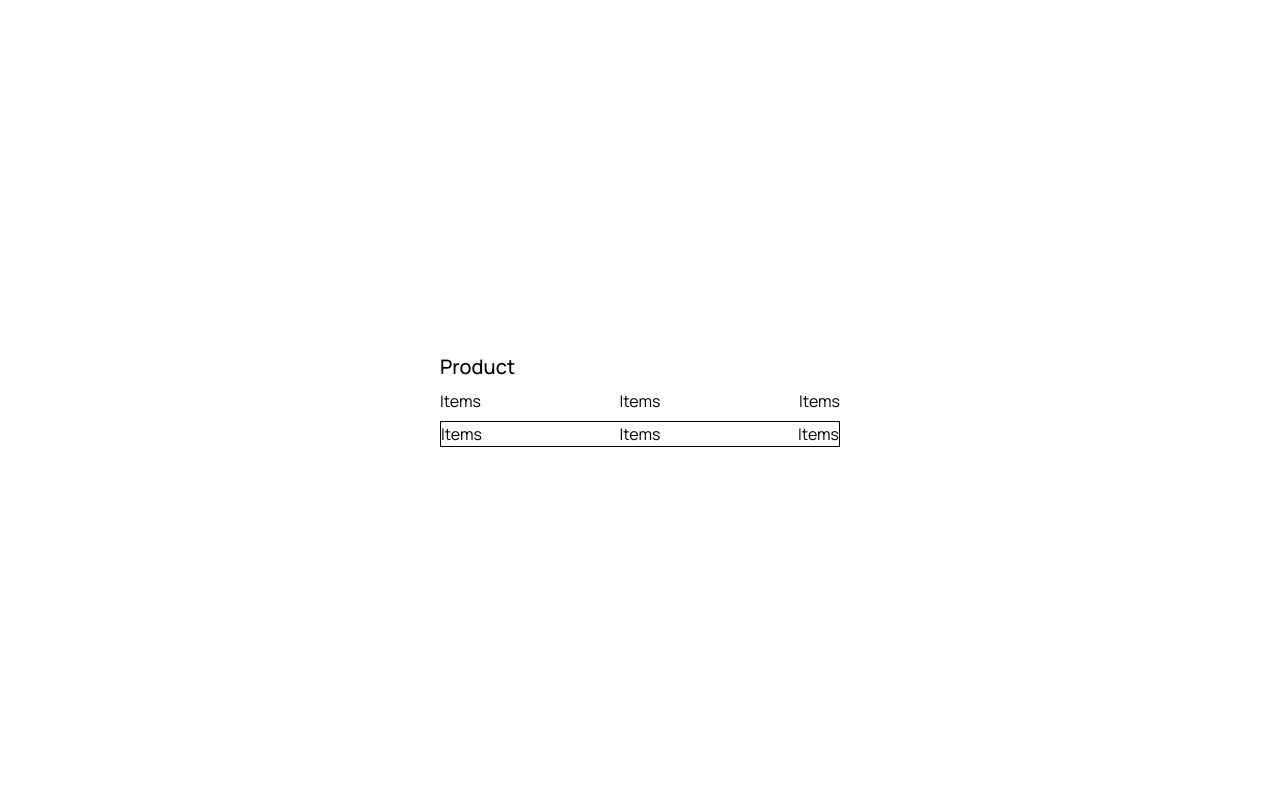
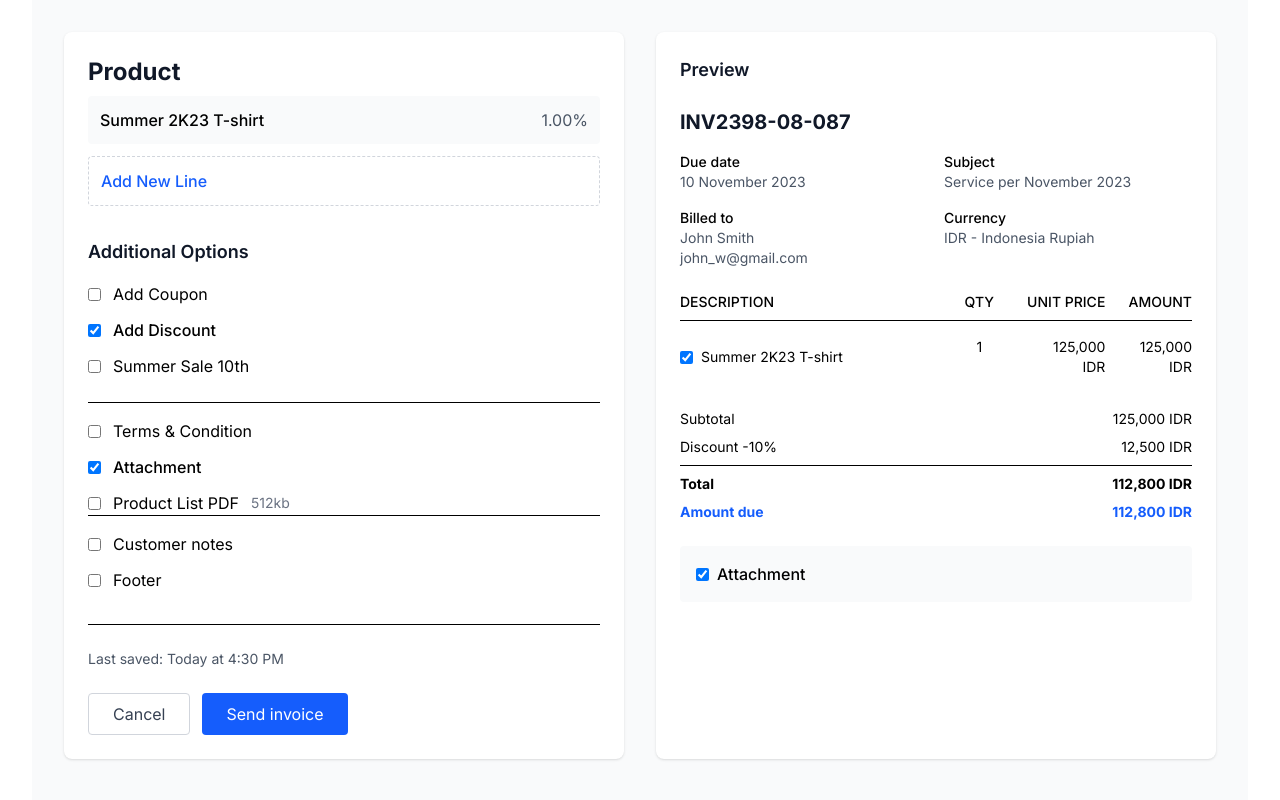
Before and after one commit to miakojean/invoice_maker, a Vue app in the folder invoiceMaker/: page / in a window 1280 px wide. Built offline with nearby package versions, Linux system fonts and the light colour scheme; the HTML template or start-up script is replaced by a standard one.

Commit message:
first example by deepseek

```diff
--- a/invoiceMaker/src/assets/base.css
+++ b/invoiceMaker/src/assets/base.css
@@ -1,9 +1,7 @@
-@import url('https://fonts.googleapis.com/css2?family=Manrope:wght@200..800&display=swap');
+@import url('https://fonts.googleapis.com/css2?family=Inter:wght@200..800&display=swap');
 @import "tailwindcss";
 
 *{
-  padding: 0;
-  margin: 0;
   box-sizing: border-box;
-  font-family: 'manrope';
+  font-family: 'Inter';
 }
--- a/invoiceMaker/src/components/TheWelcome.vue
+++ b/invoiceMaker/src/components/TheWelcome.vue
@@ -1,27 +1,177 @@
 <template>
-  <section class="p-16 flex items-center justify-center w-full h-full">
-    <div class="flex flex-col gap-2 p-8 justify-items-start w-100">
-      <h2 class="text-xl font-medium">Product</h2>
-      <div class="flex p-5 justify-between">
-        <span>Items</span>
-        <span>Items</span>
-        <span>Items</span>
+  <div class="min-h-screen bg-gray-50 p-8">
+    <div class="max-w-6xl mx-auto grid grid-cols-1 lg:grid-cols-2 gap-8">
+      <!-- Left Column - Form -->
+      <div class="bg-white rounded-lg shadow-sm p-6">
+        <!-- Header -->
+        <div class="mb-8">
+          <h1 class="text-2xl font-bold text-gray-900 mb-2">Product</h1>
+          <div class="space-y-3">
+            <!-- Item Row -->
+            <div class="flex justify-between items-center p-3 bg-gray-50 rounded">
+              <span class="font-medium">Summer 2K23 T-shirt</span>
+              <span class="text-gray-600">1.00%</span>
+            </div>
+
+            <!-- Add New Line -->
+            <button class="w-full text-left text-blue-600 font-medium p-3 border border-dashed border-gray-300 rounded">
+              Add New Line
+            </button>
+          </div>
+        </div>
+
+        <!-- Options Section -->
+        <div class="mb-8">
+          <h2 class="text-lg font-semibold text-gray-900 mb-4">Additional Options</h2>
+
+          <!-- Checkbox Group 1 -->
+          <div class="space-y-3 mb-6">
+            <label class="flex items-center space-x-3">
+              <input type="checkbox" class="rounded border-gray-300">
+              <span>Add Coupon</span>
+            </label>
+            <label class="flex items-center space-x-3">
+              <input type="checkbox" checked class="rounded border-gray-300">
+              <span class="font-medium">Add Discount</span>
+            </label>
+            <label class="flex items-center space-x-3">
+              <input type="checkbox" class="rounded border-gray-300">
+              <span>Summer Sale 10th</span>
+            </label>
+          </div>
+
+          <div class="border-t pt-4 space-y-3">
+            <label class="flex items-center space-x-3">
+              <input type="checkbox" class="rounded border-gray-300">
+              <span>Terms & Condition</span>
+            </label>
+            <label class="flex items-center space-x-3">
+              <input type="checkbox" checked class="rounded border-gray-300">
+              <span class="font-medium">Attachment</span>
+            </label>
+            <label class="flex items-center space-x-3">
+              <input type="checkbox" class="rounded border-gray-300">
+              <span>Product List PDF</span>
+              <span class="text-sm text-gray-500">512kb</span>
+            </label>
+          </div>
+
+          <div class="border-t pt-4 space-y-3">
+            <label class="flex items-center space-x-3">
+              <input type="checkbox" class="rounded border-gray-300">
+              <span>Customer notes</span>
+            </label>
+            <label class="flex items-center space-x-3">
+              <input type="checkbox" class="rounded border-gray-300">
+              <span>Footer</span>
+            </label>
+          </div>
+        </div>
+
+        <!-- Footer -->
+        <div class="border-t pt-6">
+          <p class="text-sm text-gray-600 mb-6">Last saved: Today at 4:30 PM</p>
+          <div class="flex space-x-3">
+            <button class="px-6 py-2 border border-gray-300 rounded text-gray-700 hover:bg-gray-50">
+              Cancel
+            </button>
+            <button class="px-6 py-2 bg-blue-600 text-white rounded hover:bg-blue-700">
+              Send invoice
+            </button>
+          </div>
+        </div>
       </div>
-      <div class="p-32 flex justify-items-start justify-between border">
-        <span>Items</span>
-        <span>Items</span>
-        <span>Items</span>
+
+      <!-- Right Column - Preview -->
+      <div class="bg-white rounded-lg shadow-sm p-6">
+        <h2 class="text-lg font-semibold text-gray-900 mb-6">Preview</h2>
+
+        <!-- Invoice Header -->
+        <div class="mb-6">
+          <h3 class="text-xl font-bold text-gray-900 mb-4">INV2398-08-087</h3>
+
+          <div class="grid grid-cols-2 gap-4 text-sm">
+            <div>
+              <p class="font-medium">Due date</p>
+              <p class="text-gray-600">10 November 2023</p>
+            </div>
+            <div>
+              <p class="font-medium">Subject</p>
+              <p class="text-gray-600">Service per November 2023</p>
+            </div>
+          </div>
+
+          <div class="grid grid-cols-2 gap-4 text-sm mt-4">
+            <div>
+              <p class="font-medium">Billed to</p>
+              <p class="text-gray-600">John Smith</p>
+              <p class="text-gray-600">john_w@gmail.com</p>
+            </div>
+            <div>
+              <p class="font-medium">Currency</p>
+              <p class="text-gray-600">IDR - Indonesia Rupiah</p>
+            </div>
+          </div>
+        </div>
+
+        <!-- Items Table -->
+        <div class="mb-6">
+          <div class="grid grid-cols-12 gap-2 text-sm font-medium border-b pb-2 mb-2">
+            <div class="col-span-6">DESCRIPTION</div>
+            <div class="col-span-2 text-center">QTY</div>
+            <div class="col-span-2 text-right">UNIT PRICE</div>
+            <div class="col-span-2 text-right">AMOUNT</div>
+          </div>
+
+          <div class="grid grid-cols-12 gap-2 text-sm py-2">
+            <div class="col-span-6 flex items-center">
+              <input type="checkbox" checked class="mr-2 rounded border-gray-300">
+              <span>Summer 2K23 T-shirt</span>
+            </div>
+            <div class="col-span-2 text-center">1</div>
+            <div class="col-span-2 text-right">125,000 IDR</div>
+            <div class="col-span-2 text-right">125,000 IDR</div>
+          </div>
+        </div>
+
+        <!-- Totals -->
+        <div class="space-y-2 text-sm">
+          <div class="flex justify-between">
+            <span>Subtotal</span>
+            <span>125,000 IDR</span>
+          </div>
+          <div class="flex justify-between">
+            <span>Discount -10%</span>
+            <span>12,500 IDR</span>
+          </div>
+          <div class="flex justify-between font-bold border-t pt-2">
+            <span>Total</span>
+            <span>112,800 IDR</span>
+          </div>
+          <div class="flex justify-between font-bold text-blue-600">
+            <span>Amount due</span>
+            <span>112,800 IDR</span>
+          </div>
+        </div>
+
+        <!-- Attachment -->
+        <div class="mt-6 p-4 bg-gray-50 rounded">
+          <div class="flex items-center space-x-2">
+            <input type="checkbox" checked class="rounded border-gray-300">
+            <span class="font-medium">Attachment</span>
+          </div>
+        </div>
       </div>
     </div>
-  </section>
+  </div>
 </template>
 
 <script>
 export default {
-
+  name: 'InvoiceEditor'
 }
 </script>
 
-<style>
-
+<style scoped>
+/* Styles supplémentaires si nécessaires */
 </style>
```
